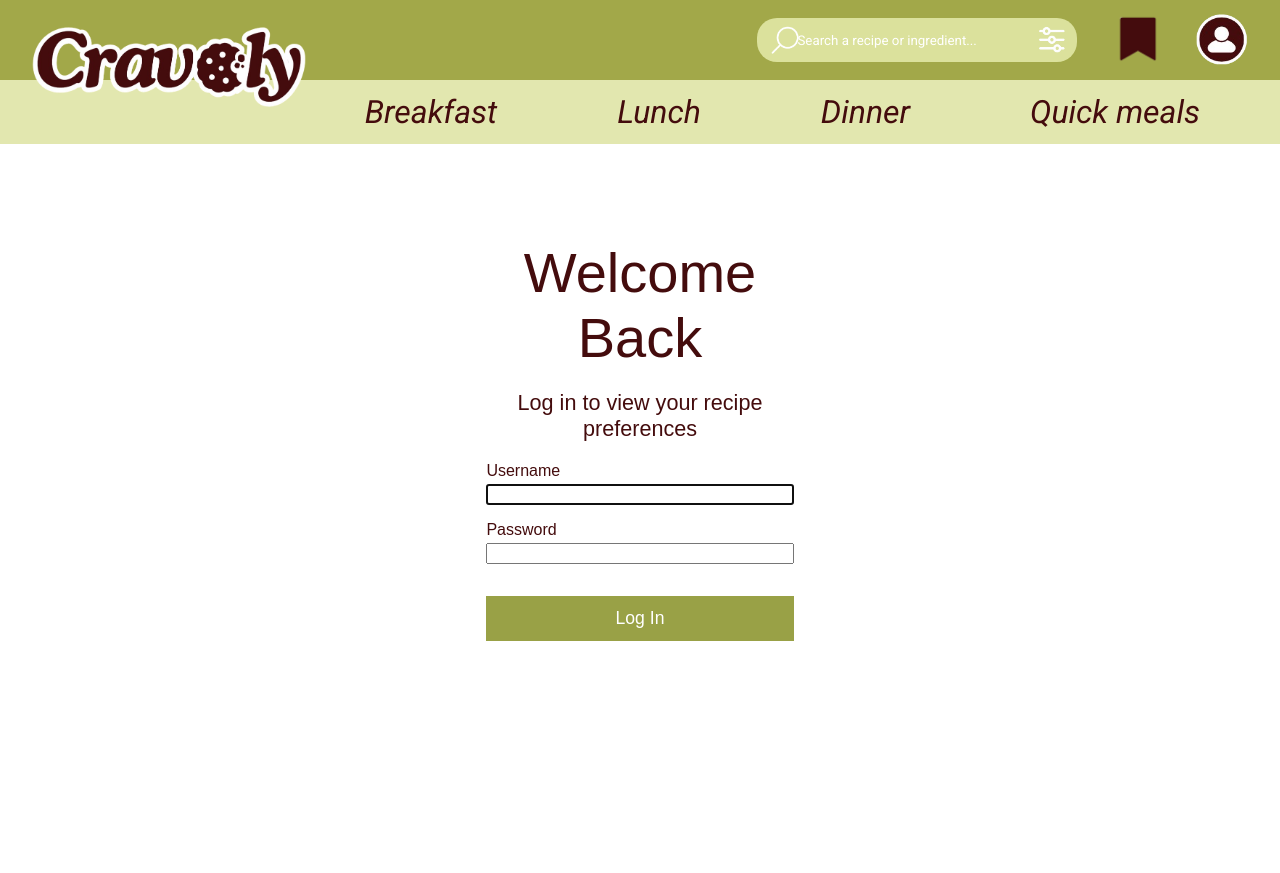
After one commit to YanaAnMar/Cravely, a Django app: page /login/ in a window 1280 px wide. The commit adds this page. Run offline with Django 5.2, Linux system fonts and the light colour scheme; data comes from the database, SQL or seed files in the repository; both versions use the stored data as it was after the commit.

Commit message:
Created login page

```diff
--- a/cravely_project/cravely_app/urls.py
+++ b/cravely_project/cravely_app/urls.py
@@ -1,4 +1,5 @@
 from django.urls import path
+from django.contrib.auth import views as auth_views
 from . import views
 
 urlpatterns = [
@@ -6,7 +7,7 @@ urlpatterns = [
     path('profile/update-blacklist/', views.update_blacklist, name='update_blacklist'),
     path('profile/<str:username>/', views.profile, name = 'profile'),
     path('recipe/<int:recipe_id>/', views.recipepage, name = 'recipepage'),
-    #path('recipepage/', views.recipepage, name = 'recipepage'),
+    path('login/', auth_views.LoginView.as_view(template_name='login.html'), name='login'),
 
     path('saved/', views.saved_recipes, name='saved_recipes'),
     path('add/', views.add_recipe, name='add_recipe'),
--- a/cravely_project/cravely_project/settings.py
+++ b/cravely_project/cravely_project/settings.py
@@ -125,3 +125,4 @@ import os
 
 MEDIA_URL = '/media/'
 MEDIA_ROOT = os.path.join(BASE_DIR, 'media')
+LOGIN_REDIRECT_URL = 'homepage'
--- /dev/null
+++ b/static/login.css
@@ -0,0 +1,68 @@
+body{
+    font-family: Arial, Helvetica, sans-serif;
+    color: rgb(68, 12, 13);
+}
+
+
+.login-main-div{
+    padding: 29vh 8vw;
+    color: rgb(68, 12, 13);
+
+    flex-direction: column;
+    width: 40vw;
+    gap: 3vh;
+    margin: 0vh 30vw;
+
+}
+
+
+.login-title{
+    margin: 1vh;
+    text-align: center;
+    font-size: 7vh;
+}
+.login-desc{
+    text-align: center;
+    margin: 2.5vh 0;
+    font-size: 2.7vh;
+}
+.login-error{
+    color: #c0392b;
+    font-size: 2vh;
+    text-align: center;
+    margin: 2vh 0;
+
+    font-size: 2vh;
+}
+
+.login-card{
+    width: 100%;
+    display: flex;
+    flex-direction: column;
+    gap: 2vh;
+}
+
+
+.login-box-label{
+    font-size: 2vh;
+    color: rgb(68, 12, 13);
+}
+
+
+.login-input{
+
+    display: flex;
+    flex-direction: column;
+    gap: 0.5vh;
+}
+.login-button{
+    background-color: #99a146;
+    color: white;
+    cursor: pointer;
+    padding: 1.5vh;
+    font-size: 2.2vh;
+    margin-top: 2vh;
+    text-align: center;
+    border: none;
+    width: 100%;
+}
--- /dev/null
+++ b/templates/login.html
@@ -0,0 +1,48 @@
+{% load static %}
+
+<!DOCTYPE html>
+<head>
+    <title> Login </title>
+
+    <link rel = "stylesheet" href = "{% static 'login.css' %}"> </link>
+
+</head>
+
+<body>
+    {% include 'header.html' %}
+
+    <div class="login-main-div">
+        <p class="login-title">
+            Welcome Back
+        </p>
+        <p class="login-desc">
+            Log in to view your recipe preferences
+        </p>
+
+        {% if form.errors %}
+            <p class="login-error">
+                Invalid username or password. Please try again.
+            </p>
+        {% endif %}
+
+        <form method="POST" class="login-card">
+            {% csrf_token %}
+
+            <div class="login-input">
+                <label class="login-box-label">Username</label>
+                {{ form.username }}
+            </div>
+
+            <div class="login-input" >
+                <label class="login-box-label">Password</label>
+                {{ form.password }}
+            </div>
+
+            <button type="submit" class="login-button">
+                Log In
+            </button>
+        </form>
+    </div>
+
+
+</body>
--- a/templates/profile.html
+++ b/templates/profile.html
@@ -84,8 +84,7 @@
                     <form class="inline-add-container" action="{% url 'update_blacklist' %}" method="POST">
                         {% csrf_token %}
                         <input type="hidden" name="action" value="add">
-                        <input type="text" id="blacklist-search" name="ingredient_name" placeholder="+ Add restriction..." autocomplete="off">
-                        <div id="search-results-dropdown" class="search-dropdown"></div>
+                        <input type="text" id="blacklist-search" name="ingredient_name" placeholder="+ Add restriction" autocomplete="off">
                     </form>
                 {% endif %}
 
```
Also changed, not shown: static/profilepage.css (+8 -7 lines), cravely_project/db.sqlite3.
